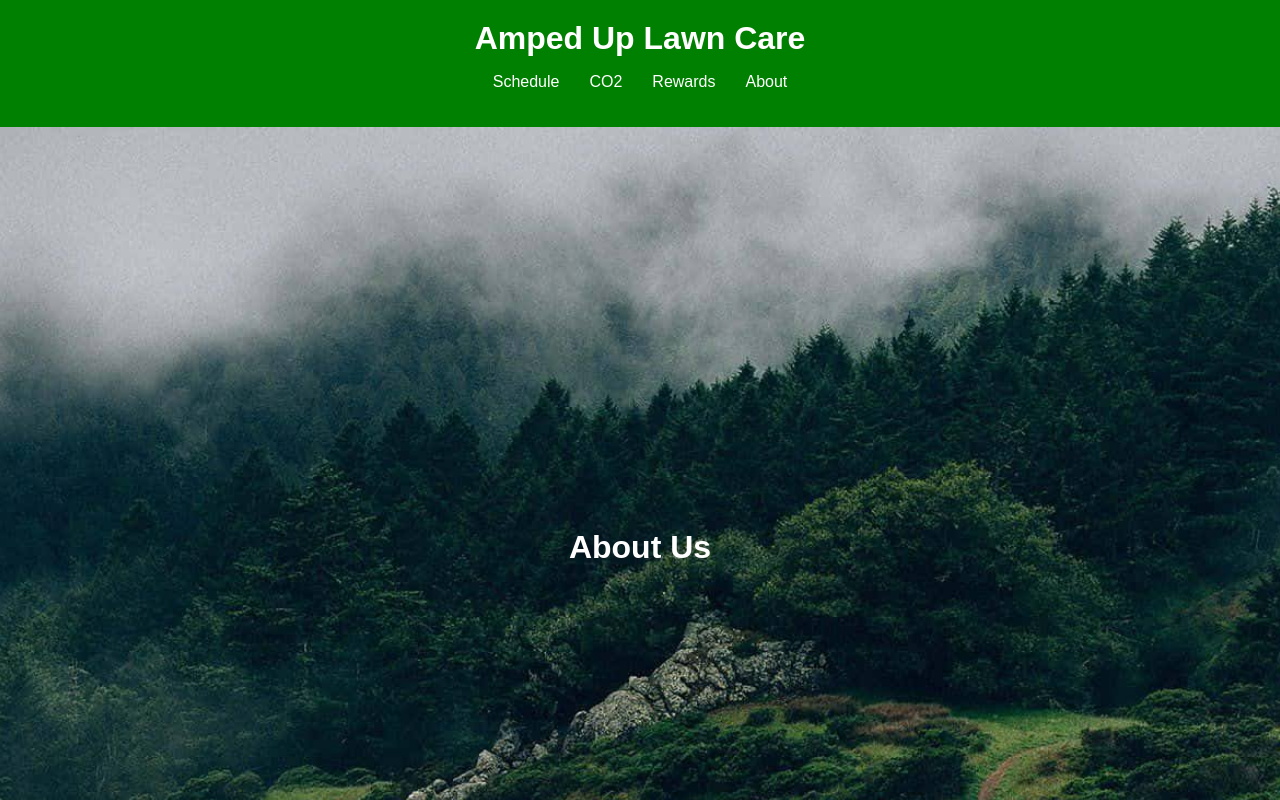
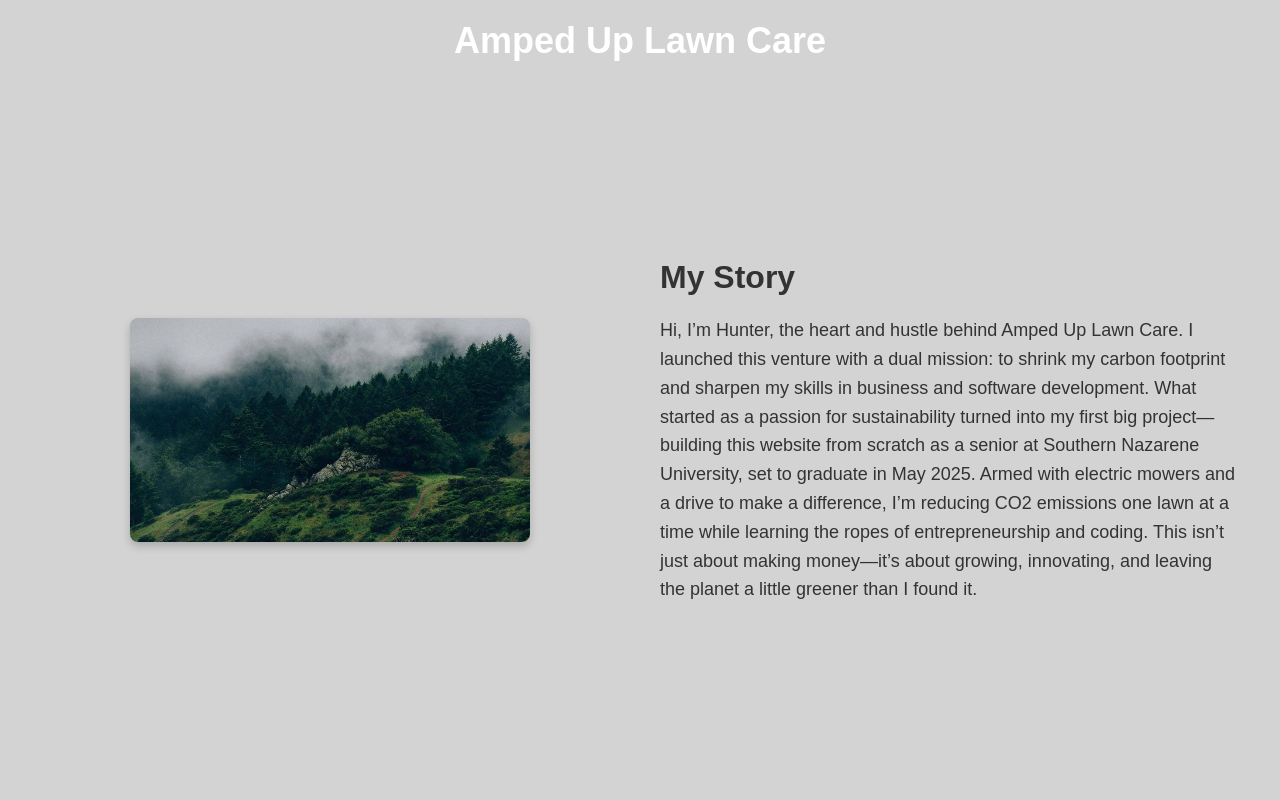
Before and after one commit to Hunt3r1997/lawn_website_project, a React (Create React App) app: page /about in a window 1280 px wide. Shown: the top 800 px of the page. Built offline with nearby package versions, Linux system fonts and the light colour scheme.

Commit message:
Updated About and Schedule pages with grey background, removed header from CO2, refined styles

```diff
--- a/package.json
+++ b/package.json
@@ -7,6 +7,7 @@
     "cra-template": "1.2.0",
     "react": "^19.0.0",
     "react-chartjs-2": "^5.3.0",
+    "react-datepicker": "^8.2.1",
     "react-dom": "^19.0.0",
     "react-router-dom": "^6.0.0",
     "react-scripts": "5.0.1",
--- a/src/App.css
+++ b/src/App.css
@@ -6,7 +6,7 @@
 }
 
 header {
-  background-color: green;
+  background-color: transparent;
   color: white;
   padding: 20px;
   text-align: center;
--- a/src/App.js
+++ b/src/App.js
@@ -1,30 +1,21 @@
-import React from 'react';
-import './App.css';  // Custom styles
-import Header from './components/Header';  // Importing Header component
-import Main from './components/Main';  // Importing Main component
-import Footer from './components/Footer';  // Importing Footer component
-import { Routes, Route } from 'react-router-dom';  // Added for routing
-import Schedule from './components/Schedule';  // Added to import the Schedule component
-import About from './components/About';  // Import the About component
-import CO2 from './components/CO2'; // Importing from co2 component
+// src/App.js
+import './App.css';
+import Header from './components/Header';
+import Main from './components/Main';
+import { Routes, Route } from 'react-router-dom';
+import Schedule from './components/Schedule';
+import About from './components/About';
+import CO2 from './components/CO2';
 
 function App() {
   return (
     <div className="App">
-      {/* Header component */}
-      <Header />
-
-      {/* Main content */}
-        <Routes>
-          <Route path="/" element={<Main />} />
-          <Route path="/schedule" element={<Schedule />} />
-          <Route path="/about" element={<About />} />
-          <Route path="/co2" element={<CO2 />} /> {/* Add route for CO2 graph */}
-        </Routes>
-
-
-      {/* Footer component */}
-      <Footer />
+      <Routes>
+        <Route path="/" element={<> <Header /> <Main /> </>} />
+        <Route path="/schedule" element={<> <Header /> <Schedule /> </>} />
+        <Route path="/about" element={<> <Header /> <About /> </>} />
+        <Route path="/co2" element={<CO2 />} /> {/* No Header here */}
+      </Routes>
     </div>
   );
 }
--- a/src/components/About.js
+++ b/src/components/About.js
@@ -1,25 +1,64 @@
+// src/components/About.js
 import React from 'react';
-import aboutBackgroundImage from '../images/about_background.JPG';  // Import About background image
+import aboutBackgroundImage from '../images/about_background.JPG';
 
 function About() {
   return (
     <div
       style={{
-        backgroundImage: `url(${aboutBackgroundImage})`,  // Set the About page background image
-        backgroundSize: 'cover',  // Ensure the image fully covers the viewport
-        backgroundPosition: 'center',  // Center the background image
-        height: '100vh',  // Full screen height
-        display: 'flex',  // Use flexbox to center content
-        flexDirection: 'column',  // Stack content vertically
-        justifyContent: 'center',  // Center content vertically
-        alignItems: 'center',  // Center content horizontally
-        color: 'white',  // Text color for visibility on dark backgrounds
-        textAlign: 'center',  // Center align text
-        padding: '20px',  // Optional: space around text
+        backgroundColor: '#D3D3D3',
+        minHeight: '100vh',
+        display: 'flex',
+        justifyContent: 'center',
+        alignItems: 'center',
+        padding: '80px 20px 20px 20px',
       }}
     >
-      <h1>About Us</h1>
+      <div
+        style={{
+          display: 'flex',
+          flexDirection: 'row',
+          maxWidth: '1200px',
+          width: '100%',
+          gap: '40px',
+          alignItems: 'center',
+        }}
+      >
+        {/* Left Side: Shrunk Image */}
+        <div
+          style={{
+            flex: '1',
+            display: 'flex',
+            justifyContent: 'center',
+          }}
+        >
+          <img
+            src={aboutBackgroundImage}
+            alt="About Us"
+            style={{
+              width: '100%',
+              maxWidth: '400px',
+              height: 'auto',
+              borderRadius: '8px',
+              boxShadow: '0 4px 8px rgba(0,0,0,0.2)',
+            }}
+          />
+        </div>
 
+        {/* Right Side: Your Story */}
+        <div
+          style={{
+            flex: '1',
+            color: '#333',
+            textAlign: 'left',
+          }}
+        >
+          <h1 style={{ fontSize: '32px', marginBottom: '20px' }}>My Story</h1>
+          <p style={{ fontSize: '18px', lineHeight: '1.6' }}>
+            Hi, I’m Hunter, the heart and hustle behind Amped Up Lawn Care. I launched this venture with a dual mission: to shrink my carbon footprint and sharpen my skills in business and software development. What started as a passion for sustainability turned into my first big project—building this website from scratch as a senior at Southern Nazarene University, set to graduate in May 2025. Armed with electric mowers and a drive to make a difference, I’m reducing CO2 emissions one lawn at a time while learning the ropes of entrepreneurship and coding. This isn’t just about making money—it’s about growing, innovating, and leaving the planet a little greener than I found it.
+          </p>
+        </div>
+      </div>
     </div>
   );
 }
--- a/src/components/Footer.js
+++ /dev/null
@@ -1,12 +0,0 @@
-// src/components/Footer.js
-import React from 'react';
-
-function Footer() {
-  return (
-    <footer>
-      <p>© Amped Up Lawn Care</p>
-    </footer>
-  );
-}
-
-export default Footer;
--- a/src/components/Header.js
+++ b/src/components/Header.js
@@ -1,20 +1,22 @@
 // src/components/Header.js
-import React from 'react';  // Import React
+import React from 'react';
 
 function Header() {
   return (
-    <header>
-      <h1>Amped Up Lawn Care</h1>
-      <nav>
-        <ul>
-          <li><a href="#schedule">Schedule</a></li>
-          <li><a href="#co2">CO2</a></li>
-          <li><a href="#rewards">Rewards</a></li>
-          <li><a href="#about">About</a></li>
-        </ul>
-      </nav>
+    <header
+      style={{
+        backgroundColor: 'transparent',
+        padding: '20px',
+        textAlign: 'center',
+        position: 'absolute',
+        top: 0,
+        width: '100%',
+        color: 'white',
+      }}
+    >
+      <h1 style={{ margin: 0, fontSize: '36px' }}>Amped Up Lawn Care</h1>
     </header>
   );
 }
 
-export default Header;  // Export Header component
+export default Header;
--- a/src/components/Main.js
+++ b/src/components/Main.js
@@ -18,7 +18,7 @@ function Main() {
 
       }}
     >
-      <h1>Get Started</h1>
+
 
       {/* Button container with .buttons class */}
       <div
--- /dev/null
+++ b/src/components/Schedule.css
@@ -0,0 +1,17 @@
+.custom-datepicker {
+    width: 100%;
+    padding: 8px;
+    border: 2px solid #4caf50;
+    border-radius: 5px;
+    font-size: 16px;
+  }
+
+  .react-datepicker__header {
+    background-color: #4caf50;
+    color: white;
+  }
+
+  .react-datepicker__day--selected,
+  .react-datepicker__time-list-item--selected {
+    background-color: #388e3c !important;
+  }
--- a/src/index.css
+++ b/src/index.css
@@ -1,3 +1,4 @@
+/* src/index.css */
 body {
   margin: 0;
   font-family: -apple-system, BlinkMacSystemFont, 'Segoe UI', 'Roboto', 'Oxygen',
@@ -5,6 +6,11 @@ body {
     sans-serif;
   -webkit-font-smoothing: antialiased;
   -moz-osx-font-smoothing: grayscale;
+  overflow-x: hidden; /* Stop horizontal scrolling */
+}
+
+* {
+  box-sizing: border-box; /* Include padding in width */
 }
 
 code {
```
Also changed, not shown: src/components/Schedule.js (+137 -5 lines), 1 other file (tests, documents, lock files or other folders).
